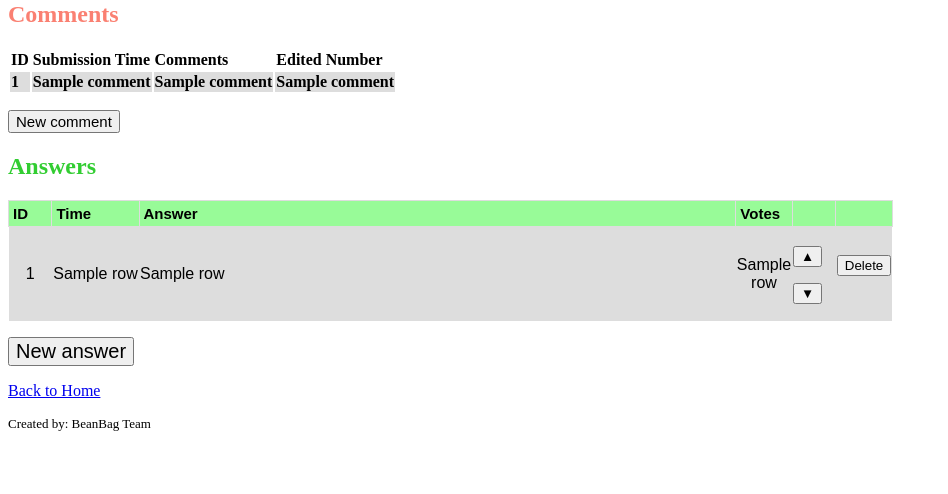
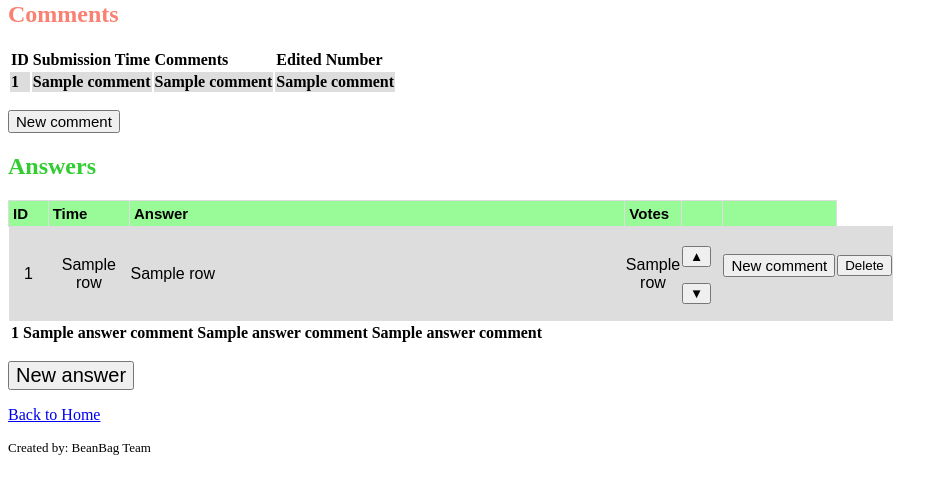
Before and after one commit to SojAnnam/AskMate, a Flask app: template templates/question_details.html in a window 1280 px wide. Shown: the part 275-769 px from the top of the page, without its empty margins (0-948 px from the left). Run offline with Flask 2, Linux system fonts and the light colour scheme; the template is opened without the code that fills it: most values are stand-ins (such as "Sample title", 1, 10 or a date in 2020); lists and menus that the app fills with data are empty.

Commit message:
answer_comment ADDED to main.py and question_details.html

```diff
--- a/main.py
+++ b/main.py
@@ -79,10 +79,13 @@ def question_details(question_id):
     answer_table = function.sql_query_get(str(answer_query))
     comment_query = ("SELECT * FROM comment WHERE question_id = {};".format(question_id))
     comment_table = function.sql_query_get(str(comment_query))
+    answer_comment_query = ("SELECT comment.id,comment.question_id,comment.answer_id,comment.message,comment.submission_time,comment.edited_count FROM comment LEFT JOIN answer ON comment.answer_id=answer.id WHERE answer.question_id={};".format(question_id))
+    answer_comment_table = function.sql_query_get(str(answer_comment_query))
     return render_template("question_details.html",
                            question=question_table[0],
                            answers=answer_table,
                            comments=comment_table,
+                           answer_comment_table=answer_comment_table,
                            question_id=int(question_id))
 
 
@@ -212,5 +215,22 @@ def add_new_comment(question_id):
         return redirect("/question/{}".format(question_id))
 
 
+@app.route('/answer/<answer_id>/new-comment', methods=['POST', 'GET'])
+def add_new__answer_comment(answer_id):
+    if request.method == 'GET':
+        return render_template("comment.html", answer_id=answer_id)
+
+    if request.method == 'POST':
+        submission_time = datetime.datetime.now()
+        edit_number = '0'
+        comment_message = request.form["newcomment"]
+        sql_to_insert_comment = ("INSERT INTO comment (answer_id,message,submission_time,edited_count) VALUES ('{}','{}','{}','{}');".format(
+            answer_id, comment_message, submission_time, edit_number))
+        function.sql_query_post(str(sql_to_insert_comment))
+        question_id_query = ("SELECT question_id FROM answer WHERE id={};".format(answer_id))
+        question_id = function.sql_query_get(question_id_query)
+        return redirect("/question/{}".format(question_id[0][0]))
+
+
 if __name__ == '__main__':
     app.run(debug=True)
--- a/templates/question_details.html
+++ b/templates/question_details.html
@@ -132,11 +132,27 @@
                     </form>
                 </td>
                 <td width="5%">
+                    <form action="/answer/{{ row[0] }}/new-comment" method="GET">
+                        <input type=hidden value="{{question_id}}" name="questionid" />
+                        <input type="submit" name="newcomment" value="New comment" id="newcomment" style="font-size: 15px" />
+                    </form>
+                </td>
+                <td width="5%">
                     <form action="/answer/{{ row[0] }}/delete" method="POST">
                         <input type=hidden value="{{question_id}}" name="questionid" />
                         <input align="center" type="submit" value="Delete" />
                     </form>
                 </td>
+            </tr>
+            {% endfor %}
+        </table>
+        <table>
+            {% for answer_comment in answer_comment_table %}
+            <tr>
+                <th class="comment" align="left">{{answer_comment[0]}}</th>
+                <th class="comment" align="left">{{answer_comment[4]}}</th>
+                <th class="comment" align="left">{{answer_comment[3]}}</th>
+                <th class="comment" align="left">{{answer_comment[5]}}</th>
             </tr>
             {% endfor %}
         </table>
```
Also changed, not shown: templates/comment.html (+8 -0 lines).
